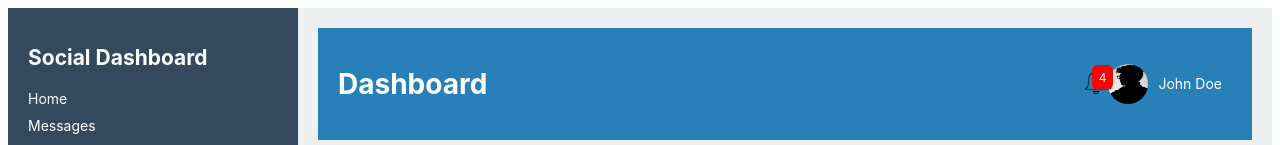
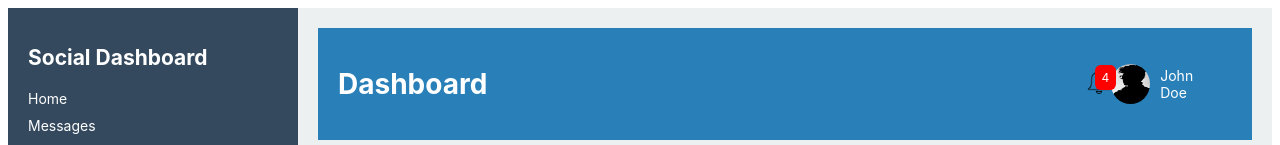
Before and after one commit to samyogacharya12/Twitter-demake-frontend, an Angular app: page /dashboard in a window 1280 px wide. Shown: the top 145 px of the page. Built offline with nearby package versions, Linux system fonts and the light colour scheme.

Commit message:
adding changes

```diff
--- a/src/app/dashboard/dashboard.component.css
+++ b/src/app/dashboard/dashboard.component.css
@@ -138,8 +138,12 @@ button:hover {
   display: flex;
   align-items: center; /* Proper alignment for centering */
   position: relative;
-  margin-left: auto; /* Add a small margin for minimal rightward movement */
+  /*margin-left: auto;*/ /* Add a small margin for minimal rightward movement */
 }
+.header-width{
+  width: 86%;
+}
+
 
 .notification-icon {
   position: relative;
--- a/src/app/dashboard/dashboard.component.html
+++ b/src/app/dashboard/dashboard.component.html
@@ -15,7 +15,9 @@
   <div class="main-content">
     <!-- Header -->
     <header class="header">
+       <div class="header-width">
       <h1>Dashboard</h1>
+      </div>
       <div class="notification-container">
         <!-- Notification Bell Icon -->
         <div class="notification-icon" (click)="toggleNotifications()">
```
